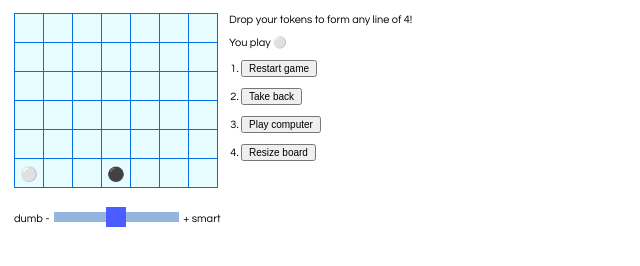
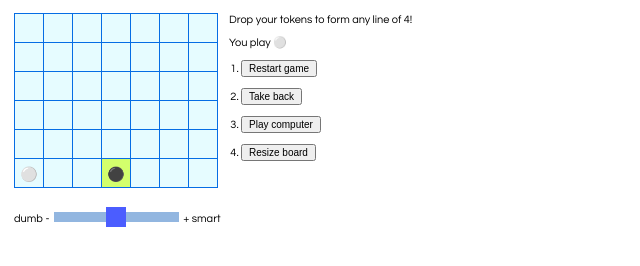
Before and after one commit to edendcohen/Connect-Four, a React app in the folder React test/my-app/: page / in a window 1280 px wide. Both pictures are taken after a click on the button 29 px from the left and 28 px from the top of the page. Shown: the full height of the page, 0-640 px from the left. Built offline with nearby package versions, Linux system fonts and the light colour scheme.

Commit message:
Added Highlight last square

```diff
--- a/React test/my-app/src/index.css
+++ b/React test/my-app/src/index.css
@@ -23,6 +23,21 @@ button {
 
 .square {
   background: rgb(230, 252, 255);
+  border: 1px solid rgb(6, 109, 228);
+  float: left;
+  font-size: 14px;
+  font-weight: bold;
+  line-height: 30px;
+  height: 30px;
+  margin-right: -1px;
+  margin-top: -1px;
+  padding: 0;
+  text-align: center;
+  width: 30px;
+}
+
+.highlightedsquare {
+  background: rgb(211, 255, 108);
   border: 1px solid rgb(6, 109, 228);
   float: left;
   font-size: 14px;
--- a/React test/my-app/src/index.js
+++ b/React test/my-app/src/index.js
@@ -552,8 +552,20 @@ function Square(props) {
 	);
 }
 
+function HighlightedSquare(props) {
+	return (
+		<button className="highlightedsquare" onClick={props.onClick}>
+			{props.value}
+		</button>
+	);
+}
+
 class ReactBoard extends React.Component {
+
 	renderSquare(r, c) {
+    if (this.props.highlightRow === r && this.props.highlightCol === c)
+        return <HighlightedSquare value={this.props.squares[r][c]} onClick={() => this.props.onClick(r, c)} />;
+    else
 		    return <Square value={this.props.squares[r][c]} onClick={() => this.props.onClick(r, c)} />;
 	}
 
@@ -582,8 +594,8 @@ class ReactGame extends React.Component {
 	game;
 	gamePly;
 	computerWhite;
-	lastRow;
-	lastCol;
+	highlightRow;
+	highlightCol;
 
 	constructor(props) {
 		super(props);
@@ -593,8 +605,8 @@ class ReactGame extends React.Component {
 	}
 
 	resetState() {
-		this.lastRow = null;
-		this.lastCol = null;
+		this.highlightRow = null;
+		this.highlightCol = null;
 		this.game = new Board(gameRows, gameColumns, gameSeq);
 
 		// how many moves to search ahead based on the max number of positions defined (speed trade-off)
@@ -605,6 +617,8 @@ class ReactGame extends React.Component {
 		if (this.computerWhite) {
 			firstMove = this.game.play(this.gamePly, true, computerLevel).advisedMove;
       this.game.move(firstMove);
+      this.highlightRow = 0;
+		  this.highlightCol = firstMove;
 		}
 
 		var board = new Array(gameRows);
@@ -642,6 +656,8 @@ class ReactGame extends React.Component {
 		if (computerMove != null) {
 			row = this.game.move(computerMove);
       board[row][computerMove] = this.computerWhite ? WHITE_TOKEN : BLACK_TOKEN;
+      this.highlightRow = row;
+		  this.highlightCol = computerMove;
 			}
 
 		this.setState({
@@ -662,6 +678,12 @@ class ReactGame extends React.Component {
 					const lastCol = lastMove.col;
 					this.game.takeback();
           this.state.squares[lastRow][lastCol] = null;
+          this.highlightRow = lastRow;
+          this.highlightCol = lastCol;
+        }
+        else
+        {
+          this.highlightRow = null;
         }
 				break;
 
@@ -672,6 +694,8 @@ class ReactGame extends React.Component {
 					let row = this.game.move(computerMove);
 					this.computerWhite = !this.game.whiteMoves;
           this.state.squares[row][computerMove] = this.computerWhite ? WHITE_TOKEN : BLACK_TOKEN;
+          this.highlightRow = row;
+          this.highlightCol = computerMove;
 				}
 				break;
 
@@ -739,7 +763,7 @@ class ReactGame extends React.Component {
 		return (
 			<div className="game">
 				<div className="game-board">
-					<ReactBoard squares={this.state.squares} onClick={(r, c) => this.handleClick(r, c)} />
+					<ReactBoard squares={this.state.squares} highlightRow={this.highlightRow} highlightCol={this.highlightCol} onClick={(r, c) => this.handleClick(r, c)} />
 				</div>
 				<div className="game-info">
 					<div>Drop your tokens to form any line of {this.game.winSequence}!</div>
```
Also changed, not shown: 1 other file. Lines whose indentation alone changed are shown as unchanged.
